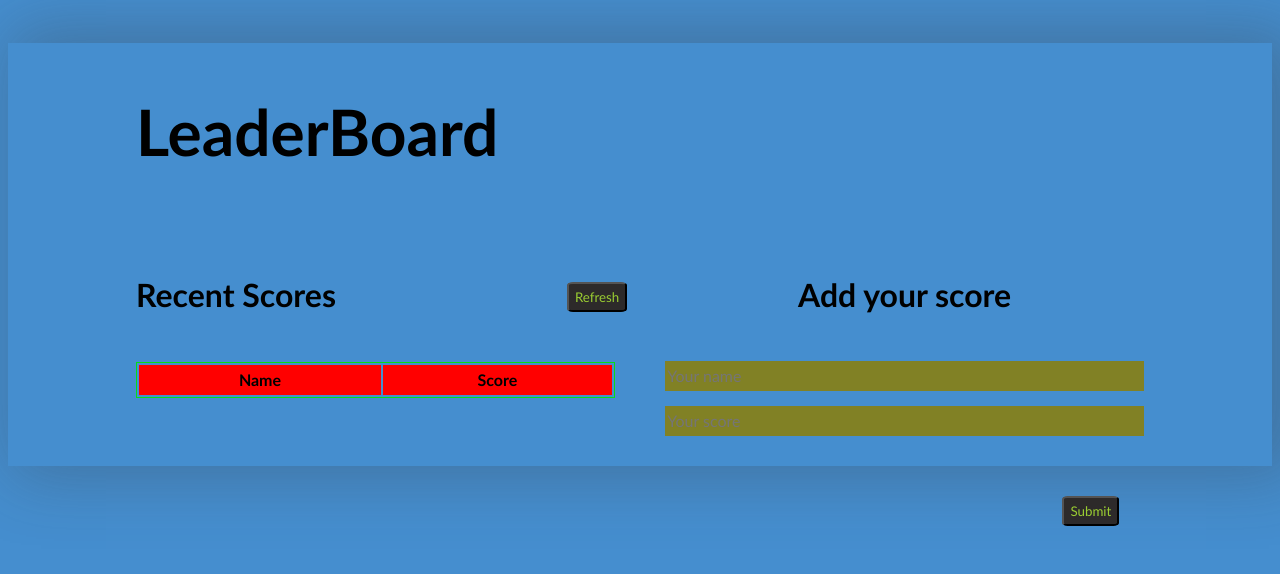
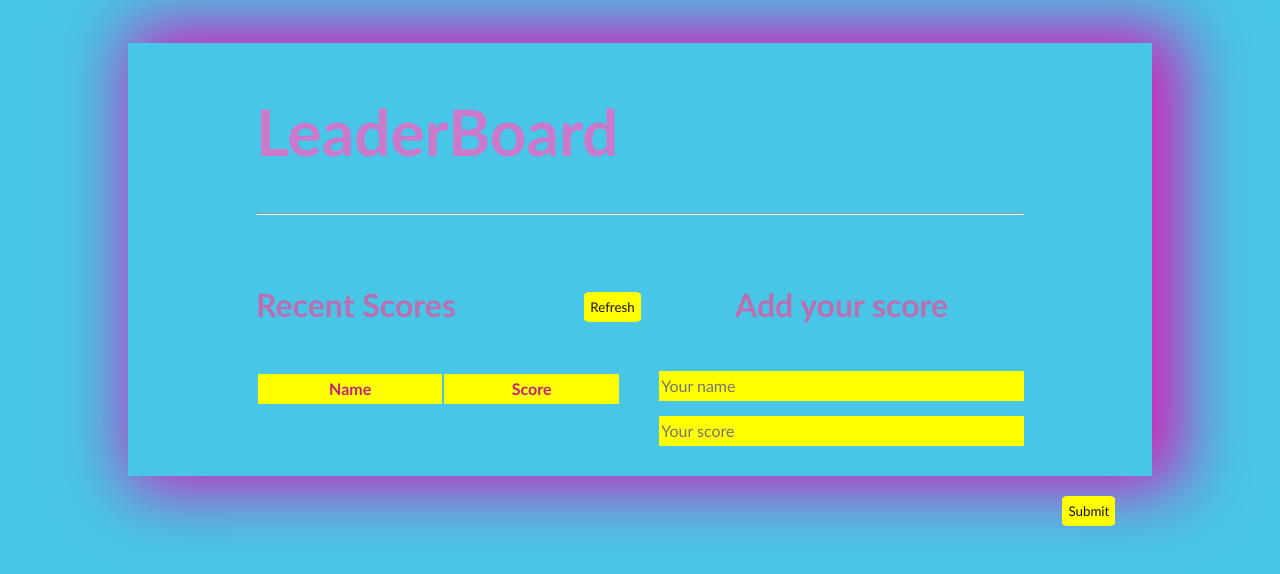
Before and after one commit to Shahid-Bagwan/LeaderBoardScore, a website built with webpack: page src/index.html in a window 1280 px wide. Built offline with nearby package versions, Linux system fonts and the light colour scheme; no server answers.

Commit message:
Final touches

```diff
--- a/src/index.html
+++ b/src/index.html
@@ -4,12 +4,14 @@
     <meta charset="UTF-8">
     <meta http-equiv="X-UA-Compatible" content="IE=edge">
     <meta name="viewport" content="width=device-width, initial-scale=1.0">
+    <link rel="stylesheet" href="https://cdnjs.cloudflare.com/ajax/libs/font-awesome/4.7.0/css/font-awesome.min.css">
     <link rel="stylesheet" href="style.css">
     <title>Leaderboard</title>
 </head>
 <body>
     <div id="wrapper">
         <h1>LeaderBoard</h1>
+        <hr>
     </div>
     <div class="main-container">
         <div class="container">
--- a/src/index.js
+++ b/src/index.js
@@ -2,7 +2,7 @@ import './style.css';
 import displayList, { getValue } from './modules/displaylist.js';
 import postValue from './modules/post.js';
 
-const apiKey = 'Cw2HUhz2DRmZdE3JLvOM';
+const apiKey = 'Cw1HUhz2DRmZdE3JLvOM';
 const gameAPI = `https://us-central1-js-capstone-backend.cloudfunctions.net/api/games/${apiKey}/scores/`;
 const refreshBtn = document.querySelector('.refresh');
 const form = document.getElementById('form');
--- a/src/modules/displaylist.js
+++ b/src/modules/displaylist.js
@@ -1,4 +1,4 @@
-const apiKey = 'Cw2HUhz2DRmZdE3JLvOM';
+const apiKey = 'Cw1HUhz2DRmZdE3JLvOM';
 const gameAPI = `https://us-central1-js-capstone-backend.cloudfunctions.net/api/games/${apiKey}/scores/`;
 
 // Get data from API
--- a/src/style.css
+++ b/src/style.css
@@ -6,10 +6,11 @@
 body {
   padding-inline-start: 10%;
   padding-inline-end: 10%;
-  background-color: rgba(17, 111, 194, 0.781);
-
-  /* border-radius: 7px; */
-  box-shadow: 15px -2px 63px 13px rgba(56, 55, 55, 0.3);
+  background-color: rgba(21, 182, 226, 0.781);
+  box-shadow: 15px -2px 63px 13px rgba(230, 7, 174, 0.908);
+  width: 80%;
+  margin-left: 10%;
+  margin-right: 10%;
 }
 
 #wrapper {
@@ -20,7 +21,7 @@ body {
 #wrapper h1 {
   font-size: 4rem;
   padding-top: 50px;
-  color: #000;
+  color: rgb(204, 121, 204);
 }
 
 .main-container {
@@ -42,7 +43,7 @@ body {
 h3 {
   font-size: 2rem;
   text-align: left;
-  color: #000;
+  color: rgb(187, 110, 176);
 }
 
 .first-part {
@@ -59,24 +60,24 @@ h3 {
 }
 
 button {
-  background-color: rgb(45, 42, 42);
-  color: yellowgreen;
+  background-color: yellow;
+  color: rgb(27, 15, 15);
   height: 30px;
   border-radius: 10%;
+  border: none;
 }
 
 button:hover {
-  border: 2px solid yellow;
+  border: 2px solid rgb(212, 14, 223);
 }
 
 input {
   width: 100%;
   height: 30px;
-  background-color: rgb(129, 129, 37);
+  background-color: yellow;
   border: none;
   font-size: 16px;
   cursor: pointer;
-  color: white;
 }
 
 input::-webkit-outer-spin-button,
@@ -98,8 +99,9 @@ input::-webkit-inner-spin-button {
 }
 
 th {
-  background-color: red;
+  background-color: yellow;
   height: 30px;
+  color: rgb(195, 33, 128);
 }
 
 td {
@@ -107,26 +109,27 @@ td {
 }
 
 .table-score {
-  border: 0.5px solid rgb(7, 221, 21);
   width: 100%;
   margin-top: 1rem;
   overflow-y: scroll;
 }
 
 .table-score td {
-  border: 1px solid rgb(30, 158, 193);
+  border: 1px solid rgb(15, 220, 141);
   padding: 5px;
 }
 
 .table-score tr:nth-child(even) {
-  background-color: rgba(52, 58, 46, 0.814);
+  background-color: rgba(15, 22, 157, 0.39);
+  color: #fff;
 }
 
 .table-score tr:nth-child(odd) {
   background-color: rgba(20, 118, 93, 0.781);
+  color: #fff;
 }
 
 .table-score tr:hover {
-  background-color: rgb(15, 14, 14);
-  color: lawngreen;
+  background-color: rgb(192, 123, 186);
+  color: #fff;
 }
```
Also changed, not shown: app_screenshot.png (deleted), dist/index.html, dist/main.js.
